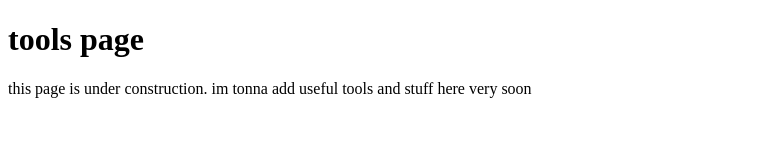
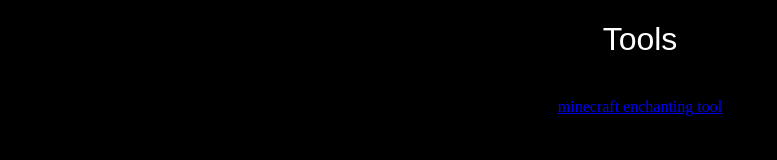
Before and after one commit to Brooks1228/Brooks1228.github.io, a plain HTML site: page html/tools.html in a window 1280 px wide. Shown: the whole page, without its empty margins (0-777 px from the left). Drawn offline with Linux system fonts and the light colour scheme; a web font is replaced by a local one.

Commit message:
aint using replit, using mac. heck yeah

```diff
--- a/css/tools.css
+++ b/css/tools.css
@@ -0,0 +1,25 @@
+@import url('https://fonts.googleapis.com/css2?family=Sixtyfour+Convergence&display=swap');
+
+h1 {
+    font-family: "Sixtyfour Convergence", sans-serif;
+  font-optical-sizing: auto;
+  font-weight: 400;
+  font-style: normal;
+  font-variation-settings:
+    "BLED" 0,
+    "SCAN" 0,
+    "XELA" 0,
+    "YELA" 0;
+    color: white;
+    text-align: center;
+}
+
+body {
+    background-color: black;
+}
+
+div.container {
+    display: flex;
+    justify-content: center;
+    margin-top: 40px;
+}
--- a/html/tools.html
+++ b/html/tools.html
@@ -2,13 +2,16 @@
 <html lang="en">
 <head>
   <meta charset="UTF-8">
-  <meta http-equiv="X-UA-Compatible" content="IE=edge">
   <meta name="viewport" content="width=device-width, initial-scale=1.0">
   <title>tools</title>
-  <link rel="stylesheet" href="../css/tools.css"
+  <link rel="stylesheet" href="/css/tools.css">
 </head>
 <body>
-  <h1>tools page</h1>
-  <p>this page is under construction. im tonna add useful tools and stuff here very soon</p>
+  <h1>Tools</h1>
+  <div class="container">
+    <div class="box">
+      <a href="https://iamcal.github.io/enchant-order/">minecraft enchanting tool</a>
+    </div>
+  </div>
 </body>
 </html>
```
